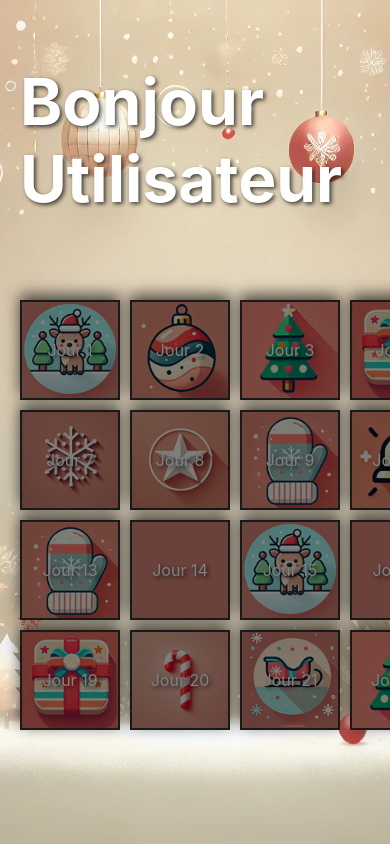
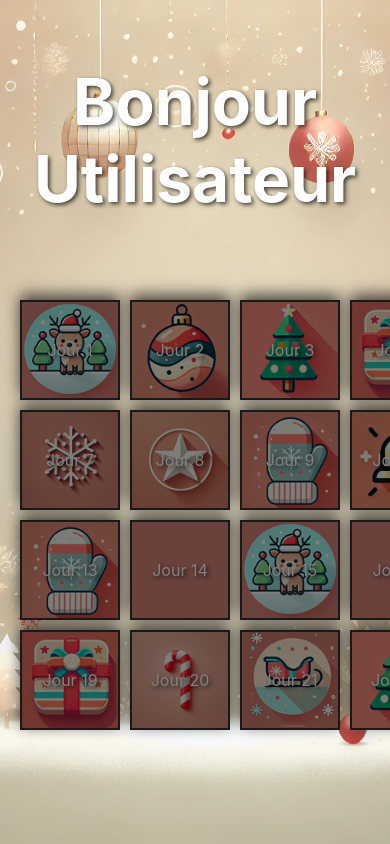
Before and after one commit to aliabbas90/calendar_front, a React (Create React App) app: page /calendar in a window 390 px wide. Built offline with nearby package versions, Linux system fonts and the light colour scheme.

Commit message:
adding scrollability on phone

```diff
--- a/src/screens/Calendar.css
+++ b/src/screens/Calendar.css
@@ -1,8 +1,8 @@
 html, body {
-  height: 100%;
   margin: 0;
   padding: 0;
-  overflow: hidden;
+  height: 100%;
+  width: 100%;
 }
 
 #root {
@@ -11,9 +11,10 @@ html, body {
 }
 
 .calendar-container {
-  position: relative;
-  width: 100vw;
-  height: 100vh;
+  width: 100%;
+  height: 100%;
+  overflow-x: auto; /* autorise le scroll horizontal */
+  overflow-y: auto; /* si vous voulez aussi scroll vertical */
   background-image: url('../assets/background.jpg');
   background-size: cover;
   background-position: center;
@@ -24,7 +25,9 @@ html, body {
   justify-content: flex-start;
   padding: 20px;
   box-sizing: border-box;
+  text-align: center;
 }
+
 
 .welcome-message {
   margin-bottom: 20px;
```
